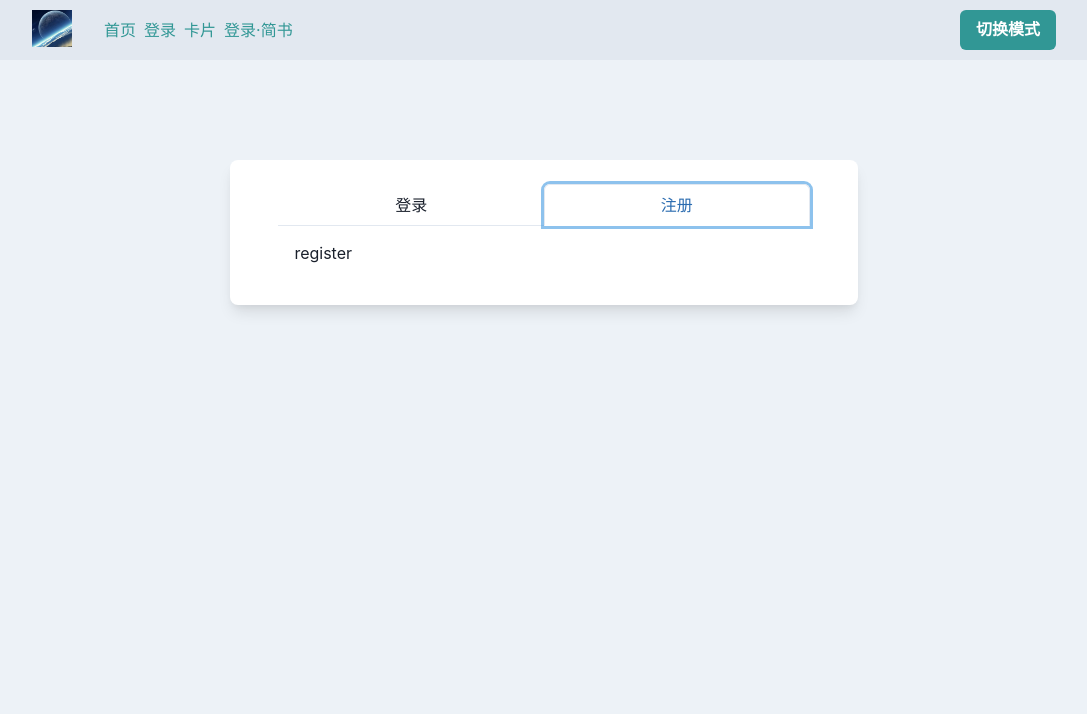
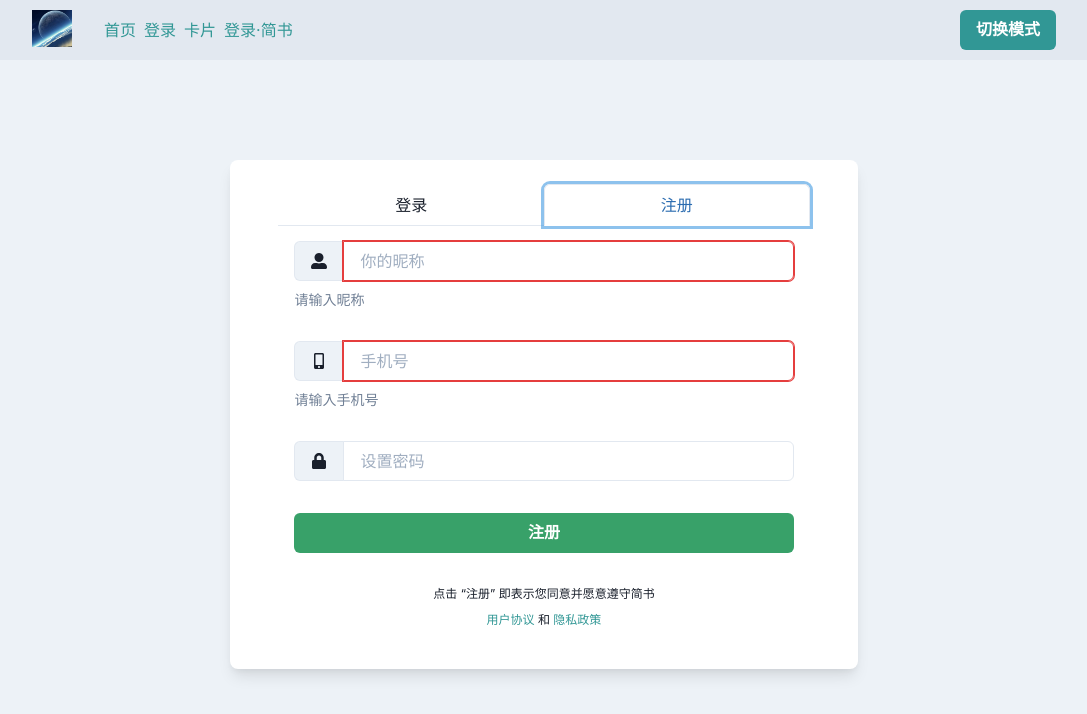
Before and after one commit to thxl2010/react-app-chakra, a React (Create React App) app: page /jianshu in a window 1280 px wide. Both pictures are taken after a click on the tab "注册". Shown: the top 714 px of the page, without its empty margins (96-1183 px from the left). Built offline with nearby package versions, Linux system fonts and the light colour scheme.

Commit message:
part4-module3-task7-work: 将简书登录框封装成一个登录/注册组件

```diff
--- a/src/views/jianshu/SignIn.js
+++ b/src/views/jianshu/SignIn.js
@@ -1,3 +1,38 @@
+import {
+  Input,
+  Stack,
+  InputGroup,
+  InputLeftAddon,
+  FormControl,
+  FormHelperText,
+  Checkbox,
+  Button,
+} from '@chakra-ui/react';
+import { FaUserAlt, FaLock } from 'react-icons/fa';
+
 export default function SignIn() {
-  return <>login</>;
+  return (
+    <form>
+      <Stack spacing="8">
+        <FormControl isInvalid isRequired>
+          <InputGroup>
+            <InputLeftAddon children={<FaUserAlt />} />
+            <Input placeholder="手机号或邮箱" />
+          </InputGroup>
+          {/* <FormHelperText>请输入手机号或邮箱</FormHelperText> */}
+        </FormControl>
+        <InputGroup>
+          <InputLeftAddon children={<FaLock />} />
+          <Input type="password" placeholder="密码" />
+        </InputGroup>
+        <Stack direction="row" justify="space-between">
+          <Checkbox>记住我</Checkbox>
+          <a href="https://www.jianshu.com/sessions">登陆遇到问题？</a>
+        </Stack>
+        <Button colorScheme="blue" w="100%" borderRadius="20px">
+          登录
+        </Button>
+      </Stack>
+    </form>
+  );
 }
--- a/src/views/jianshu/SignUp.js
+++ b/src/views/jianshu/SignUp.js
@@ -1,3 +1,66 @@
+import {
+  Input,
+  Stack,
+  InputGroup,
+  InputLeftAddon,
+  FormControl,
+  FormHelperText,
+  RadioGroup,
+  Radio,
+  Select,
+  Switch,
+  FormLabel,
+  Flex,
+  Button,
+} from '@chakra-ui/react';
+import { FaUserAlt, FaMobileAlt, FaLock } from 'react-icons/fa';
+
 export default function SignUp() {
-  return <>register</>;
+  return (
+    <form>
+      <Stack spacing="8">
+        <FormControl isInvalid isRequired>
+          <InputGroup>
+            <InputLeftAddon children={<FaUserAlt />} />
+            <Input placeholder="你的昵称" />
+          </InputGroup>
+          <FormHelperText>请输入昵称</FormHelperText>
+        </FormControl>
+        <FormControl isInvalid isRequired>
+          <InputGroup>
+            <InputLeftAddon children={<FaMobileAlt />} />
+            <Input placeholder="手机号" />
+          </InputGroup>
+          <FormHelperText>请输入手机号</FormHelperText>
+        </FormControl>
+        <InputGroup>
+          <InputLeftAddon children={<FaLock />} />
+          <Input type="password" placeholder="设置密码" />
+        </InputGroup>
+        <Button colorScheme="green" w="100%">
+          注册
+        </Button>
+        <Stack textAlign="center" fontSize={12}>
+          <p>点击 “注册” 即表示您同意并愿意遵守简书</p>
+          <Flex justify="center">
+            <a
+              target="_blank"
+              href="http://www.jianshu.com/p/c44d171298ce"
+              rel="noreferrer"
+            >
+              用户协议
+            </a>
+            <span>&nbsp;和&nbsp;</span>
+            <a
+              target="_blank"
+              href="http://www.jianshu.com/p/2ov8x3"
+              rel="noreferrer"
+            >
+              隐私政策
+            </a>
+          </Flex>
+        </Stack>
+      </Stack>
+    </form>
+  );
 }
```
